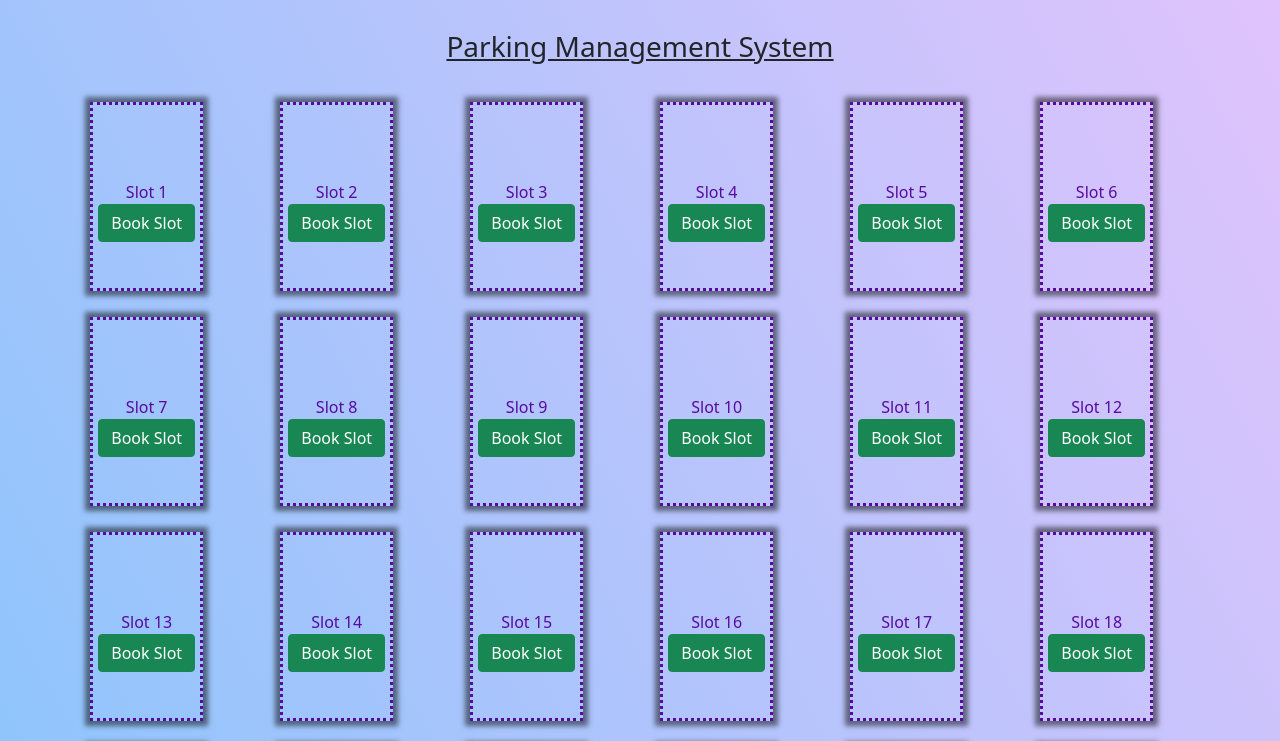
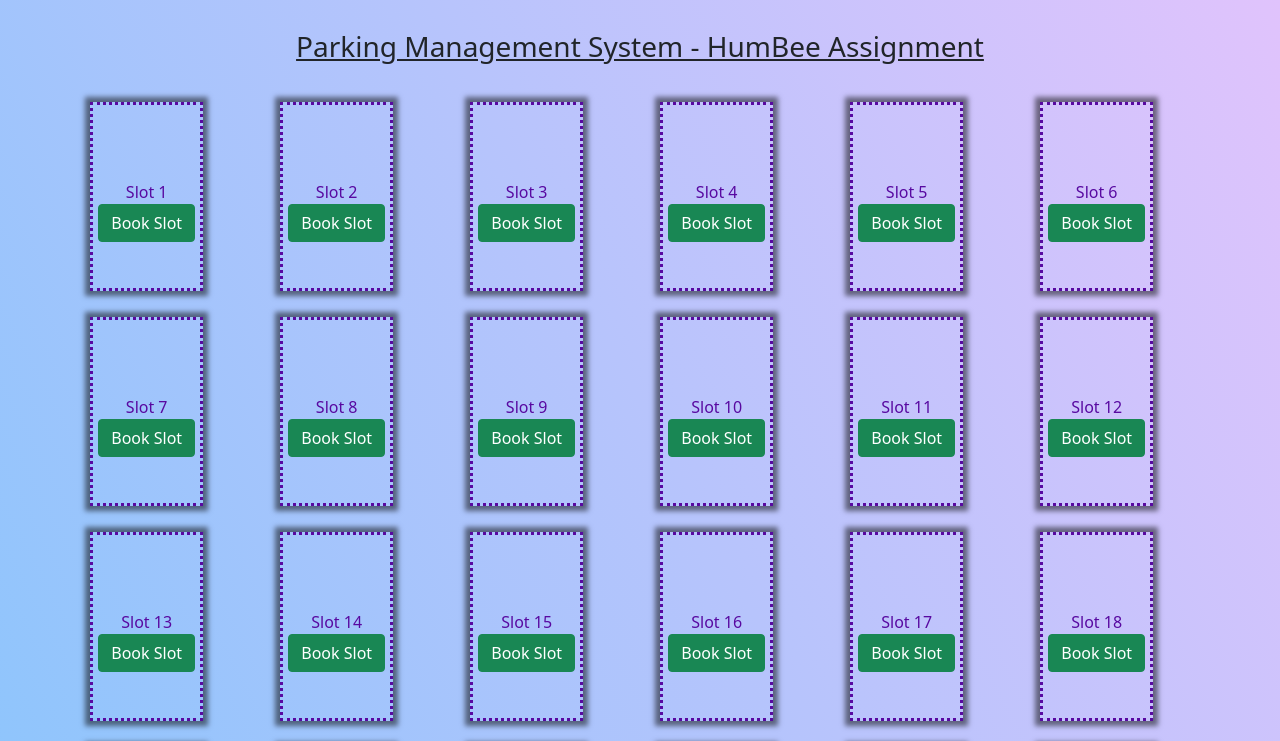
Before and after one commit to SreeHarsha070/Parking31, a React (Create React App) app: page / in a window 1280 px wide. Shown: the top 741 px of the page. Built offline with nearby package versions, Linux system fonts and the light colour scheme.

Commit message:
Update Cards.js

```diff
--- a/src/Components/Cards.js
+++ b/src/Components/Cards.js
@@ -166,7 +166,7 @@ const onSubmitHandler = (event) => {
 return (
     <Container>
     <Row>
-        <h3 style={{textAlign:"center",marginTop:"20px",marginBottom:"20px",textDecoration:"underline"}}>Parking Management System</h3>
+        <h3 style={{textAlign:"center",marginTop:"20px",marginBottom:"20px",textDecoration:"underline"}}>Parking Management System - HumBee Assignment</h3>
         {
             dataList.map((slot, index)=>{
                 return(
```
